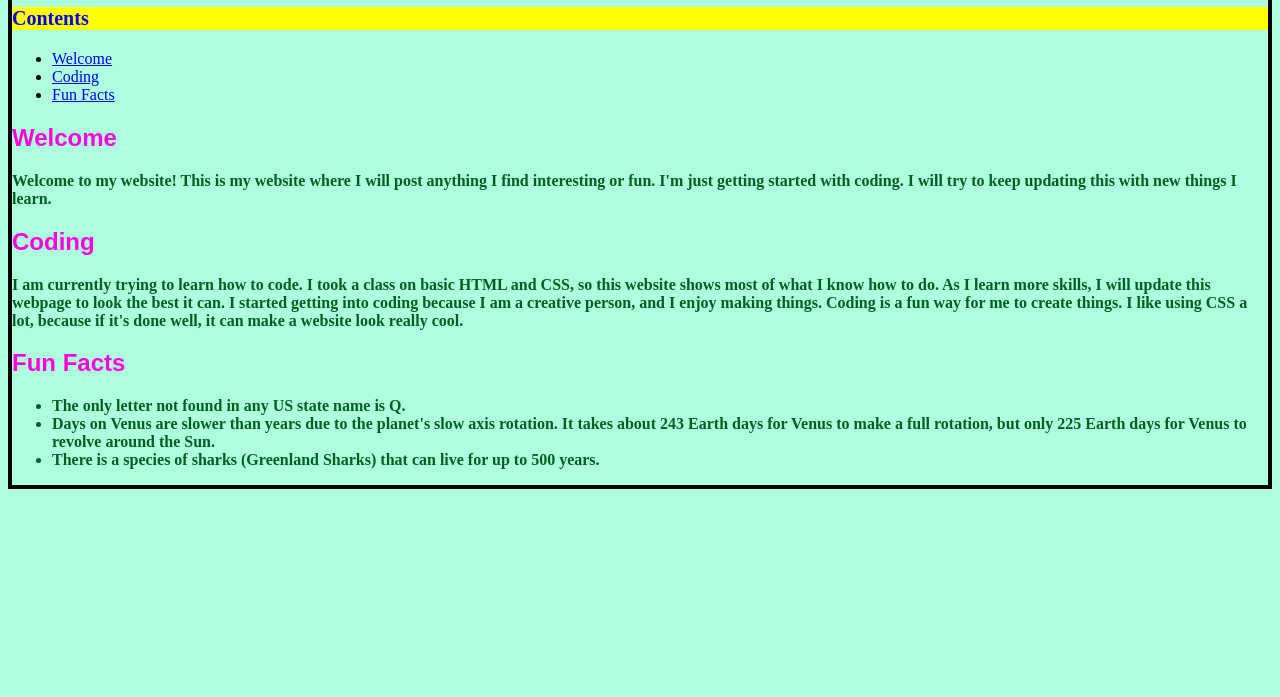
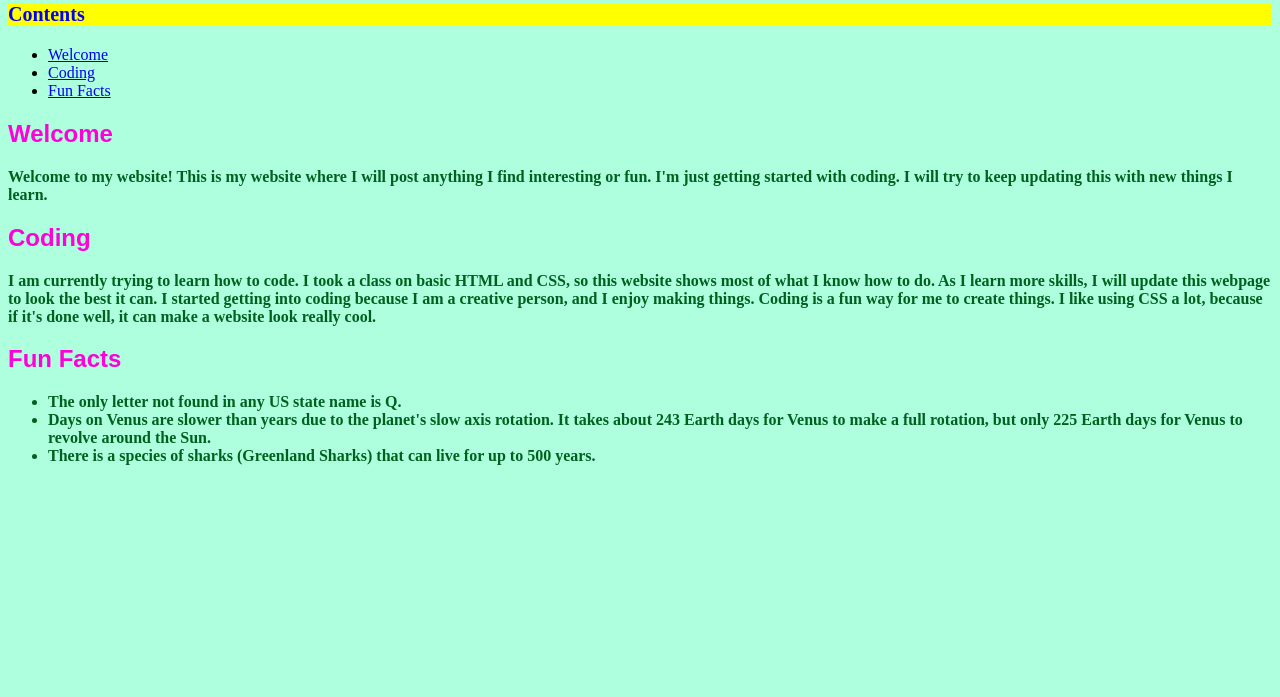
Before and after one commit to charlotte-codes/charlotte-codes.github.io, a plain HTML site: page index.html in a window 1280 px wide. Shown: the part 103-800 px from the top of the page. Drawn offline with Linux system fonts and the light colour scheme.

Commit message:
Update index.html

```diff
--- a/index.html
+++ b/index.html
@@ -31,14 +31,10 @@
                 color: rgb(0, 97, 31);
                 font-weight: bold;
             }
-            #text{
-            margin: auto;
-                border: 4px, solid;
-            }
+
         </style>
     </head>
     <body>
-        <div id="text">
         <h1>Charlotte's Website!</h1>
 
         <h3>Contents</h3>
@@ -64,7 +60,7 @@
         <li>Days on Venus are slower than years due to the planet's slow axis rotation. It takes about 243 Earth days for Venus to make a full rotation, but only 225 Earth days for Venus to revolve around the Sun.</li>
         <li>There is a species of sharks (Greenland Sharks) that can live for up to 500 years.</li>
         </ul>
-        </div>
+
 
     </body>
 </html>
```
